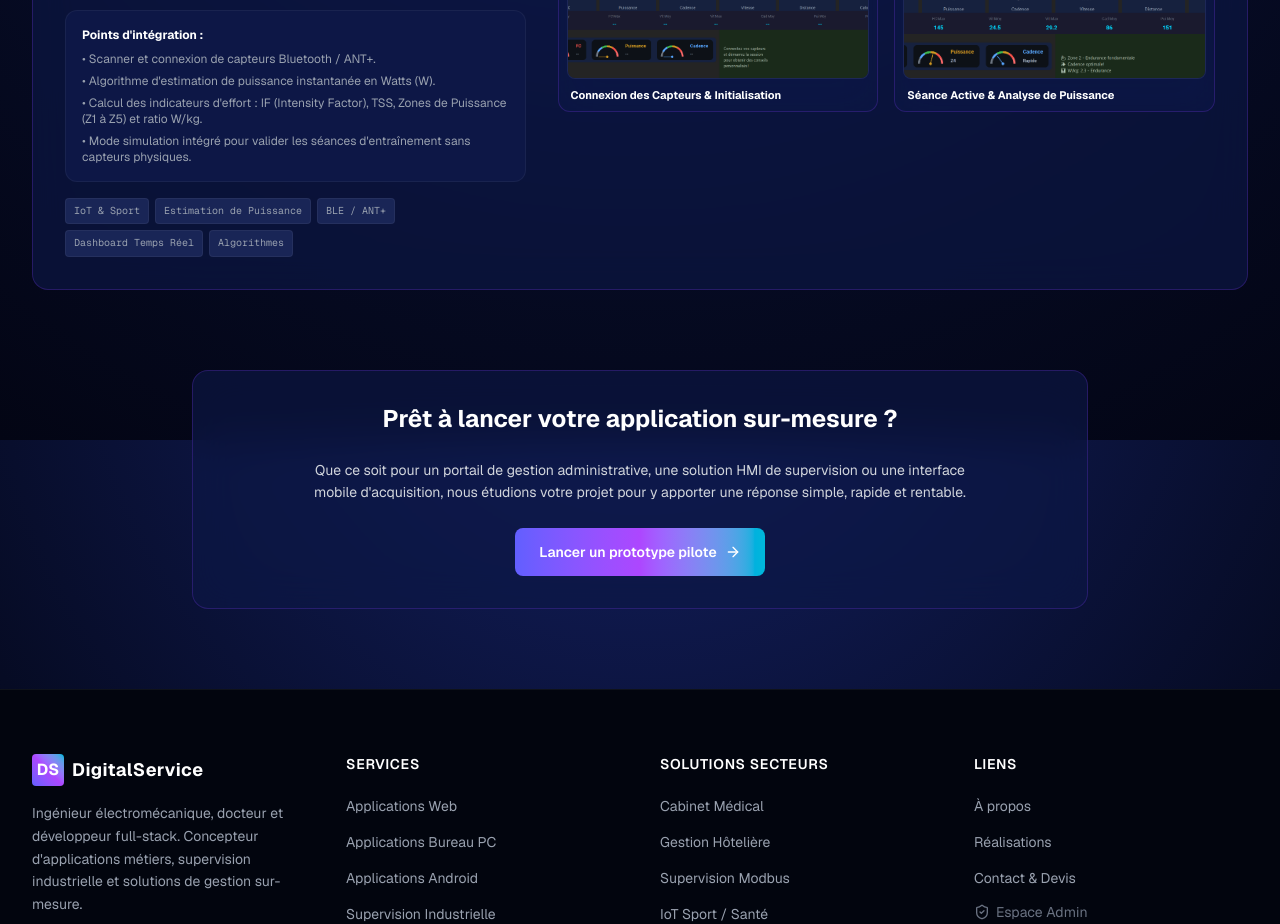
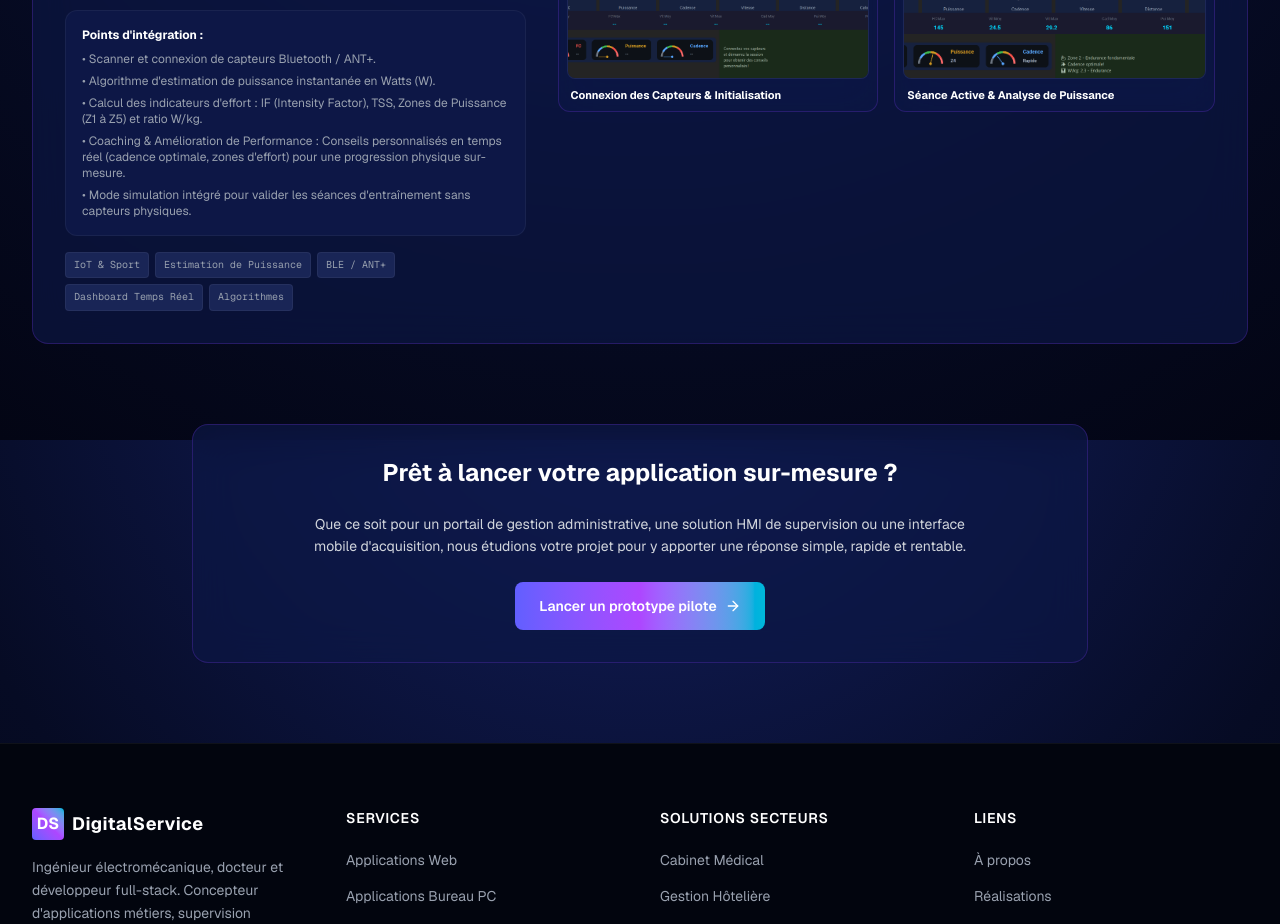
Before and after one commit to Medweh/site_clients, a Next.js app: page /realisations in a window 1280 px wide. Shown: the part 3560-4484 px from the top of the page. Built offline with nearby package versions, Linux system fonts and the light colour scheme; no server answers.

Commit message:
Feature: Add coaching and physical performance tips details to Training Monitor case study

```diff
--- a/app/iot/page.tsx
+++ b/app/iot/page.tsx
@@ -100,6 +100,7 @@ export default function IotPage() {
                   <li>• **Appairage Bluetooth & ANT+** : Scanner sans fil et connexion instantanée de capteurs d'entraînement.</li>
                   <li>• **Estimation de puissance** : Formules calibrées sur la courbe de résistance physique du home trainer.</li>
                   <li>• **Calcul de charge (TSS/IF/Zones)** : Analyse de la fatigue accumulée et découpage en zones de puissance (Z1 à Z5) et Watts/kg.</li>
+                  <li>• **Coaching & Amélioration de Performance** : Conseils personnalisés en temps réel (cadence optimale, zones d'effort) pour une progression physique sur-mesure.</li>
                   <li>• **Mode Simulation** : Console intégrée permettant de tester et valider le logiciel sans équipements physiques.</li>
                 </ul>
               </div>
--- a/app/realisations/page.tsx
+++ b/app/realisations/page.tsx
@@ -451,6 +451,7 @@ export default function RealisationsPage() {
                 <li>• Scanner et connexion de capteurs Bluetooth / ANT+.</li>
                 <li>• Algorithme d'estimation de puissance instantanée en Watts (W).</li>
                 <li>• Calcul des indicateurs d'effort : IF (Intensity Factor), TSS, Zones de Puissance (Z1 à Z5) et ratio W/kg.</li>
+                <li>• Coaching & Amélioration de Performance : Conseils personnalisés en temps réel (cadence optimale, zones d'effort) pour une progression physique sur-mesure.</li>
                 <li>• Mode simulation intégré pour valider les séances d'entraînement sans capteurs physiques.</li>
               </ul>
             </div>
```
